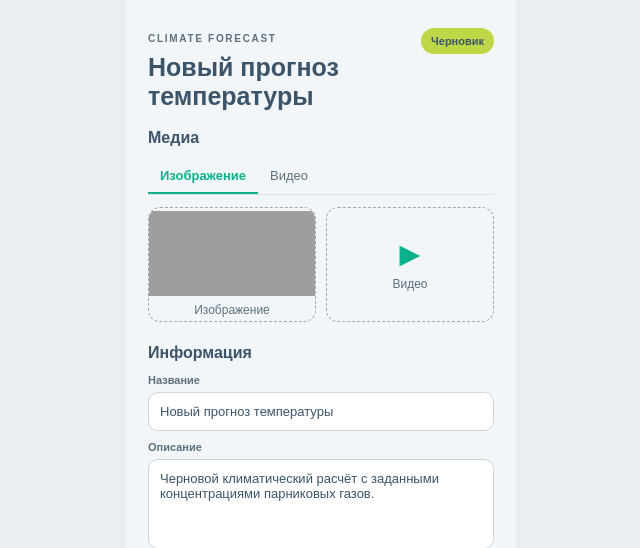
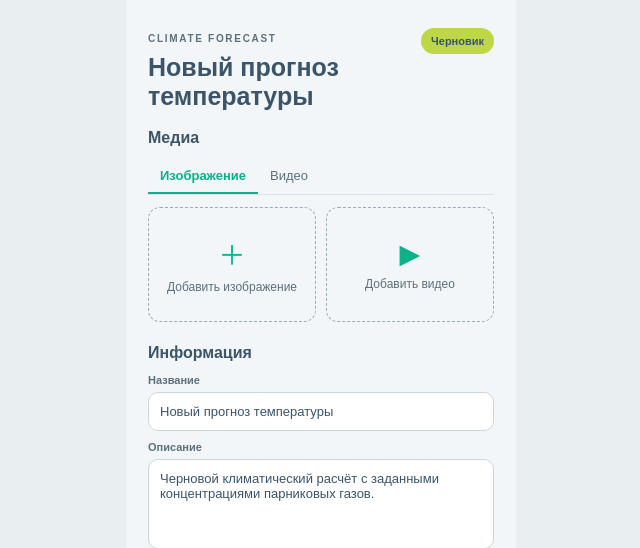
Before and after one commit to RenguPaul/WEB-26-WEATHER-PREDICTIONS-BACK, a FastAPI app: page /forecast/draft in a window 1280 px wide. Shown: the top 548 px of the page, without its empty margins (319-959 px from the left). Run offline with FastAPI, Linux system fonts and the light colour scheme.

Commit message:
add files

```diff
--- a/api/handlers.py
+++ b/api/handlers.py
@@ -1,7 +1,6 @@
-from fastapi import APIRouter, HTTPException, Query
+from fastapi import APIRouter, HTTPException, Query, Request
 from fastapi.responses import HTMLResponse
 from fastapi.templating import Jinja2Templates
-from fastapi import Request
 
 from data.collections import climate_predictions
 
@@ -84,7 +83,7 @@ async def get_tile(
 async def get_forecast(
     request: Request,
     prediction_id: int,
-    next: bool = Query(default=False),
+    go_next: bool = Query(default=False, alias="next"),
 ):
     published = get_published_predictions()
 
@@ -103,7 +102,7 @@ async def get_forecast(
             detail="Прогноз не найден",
         )
 
-    if next:
+    if go_next:
         next_index = current_index + 1
 
         if next_index >= len(published):
--- a/templates/add.html
+++ b/templates/add.html
@@ -36,16 +36,13 @@
             <div class="upload-grid">
 
                 <div class="upload-box">
-                    <img
-                        src="{{ prediction.image_url }}"
-                        alt="{{ prediction.title }}"
-                    >
-                    <span>Изображение</span>
+                    <span class="upload-icon">＋</span>
+                    <span>Добавить изображение</span>
                 </div>
 
                 <div class="upload-box">
                     <span class="upload-icon">▶</span>
-                    <span>Видео</span>
+                    <span>Добавить видео</span>
                 </div>
 
             </div>
@@ -81,7 +78,10 @@
             <div class="gas-grid">
 
                 <div>
-                    <label class="field-label">CO₂, ppm</label>
+                    <label class="field-label">
+                        CO₂, ppm
+                    </label>
+
                     <input
                         class="field-input"
                         type="number"
@@ -90,7 +90,10 @@
                 </div>
 
                 <div>
-                    <label class="field-label">CH₄, ppb</label>
+                    <label class="field-label">
+                        CH₄, ppb
+                    </label>
+
                     <input
                         class="field-input"
                         type="number"
@@ -99,7 +102,10 @@
                 </div>
 
                 <div>
-                    <label class="field-label">N₂O, ppb</label>
+                    <label class="field-label">
+                        N₂O, ppb
+                    </label>
+
                     <input
                         class="field-input"
                         type="number"
```
